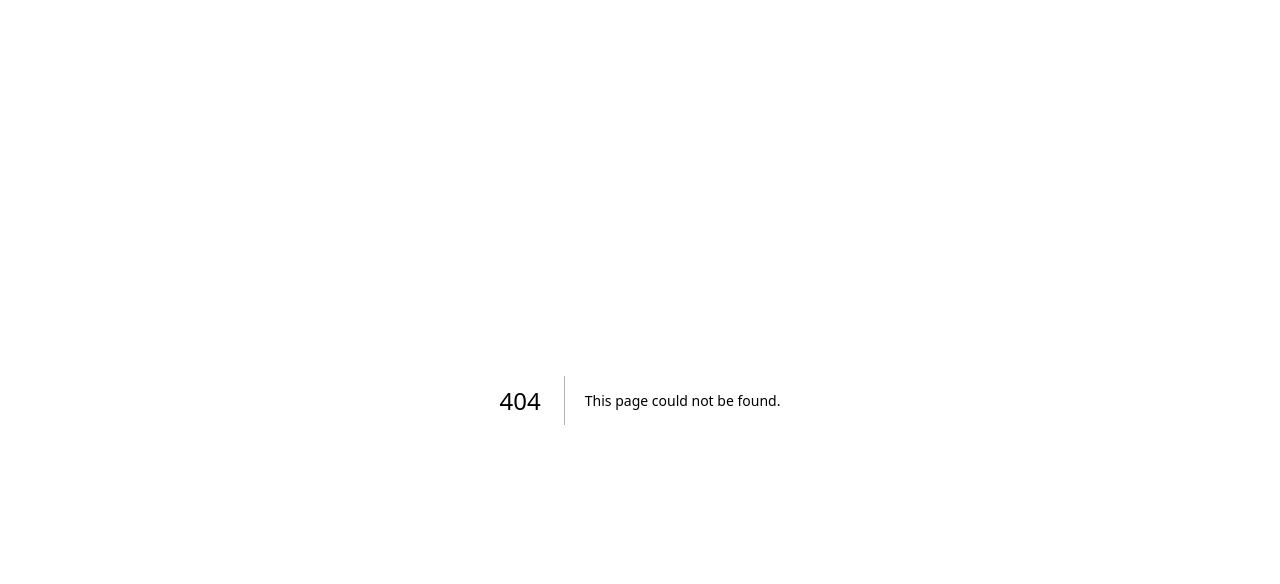
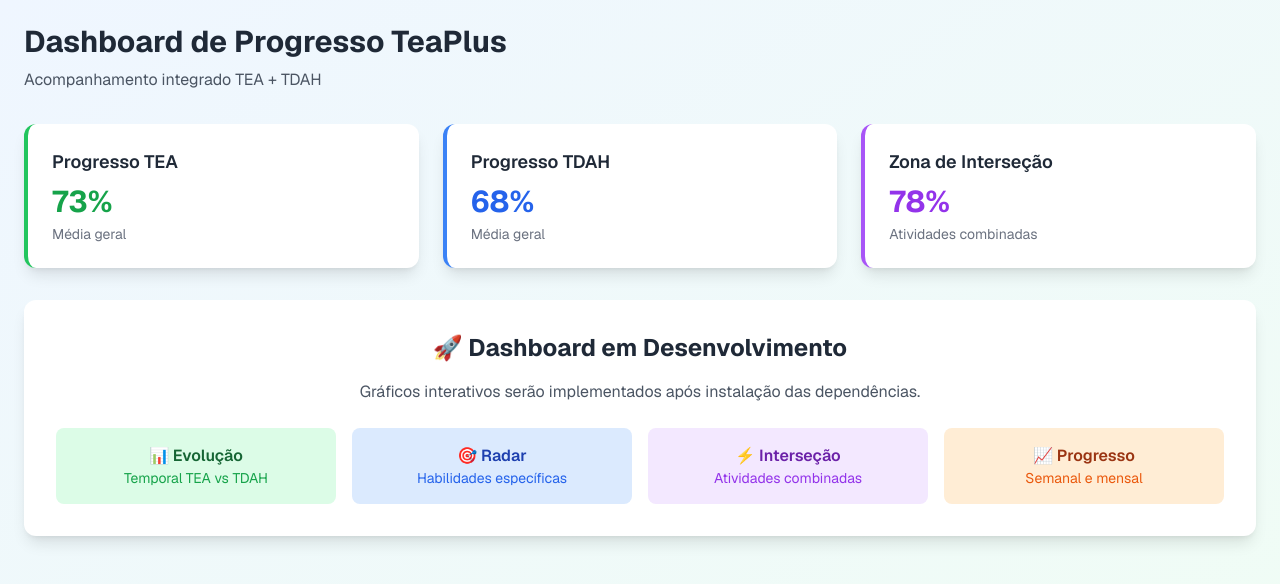
Before and after one commit to ClaudemirWork/teaplus-working, a Next.js app: page /dashboard in a window 1280 px wide. Before the commit this address had no page. Shown: the top 584 px of the page. Built offline with nearby package versions, Linux system fonts and the light colour scheme.

Commit message:
Criando pasta dashboards e page.tsx

```diff
--- /dev/null
+++ b/app/dashboard/page.tsx
@@ -0,0 +1,9 @@
+import DashboardCharts from '@/components/charts/DashboardCharts';
+
+export default function DashboardPage() {
+  return (
+    <div className="min-h-screen bg-gray-50">
+      <DashboardCharts />
+    </div>
+  );
+}
```
